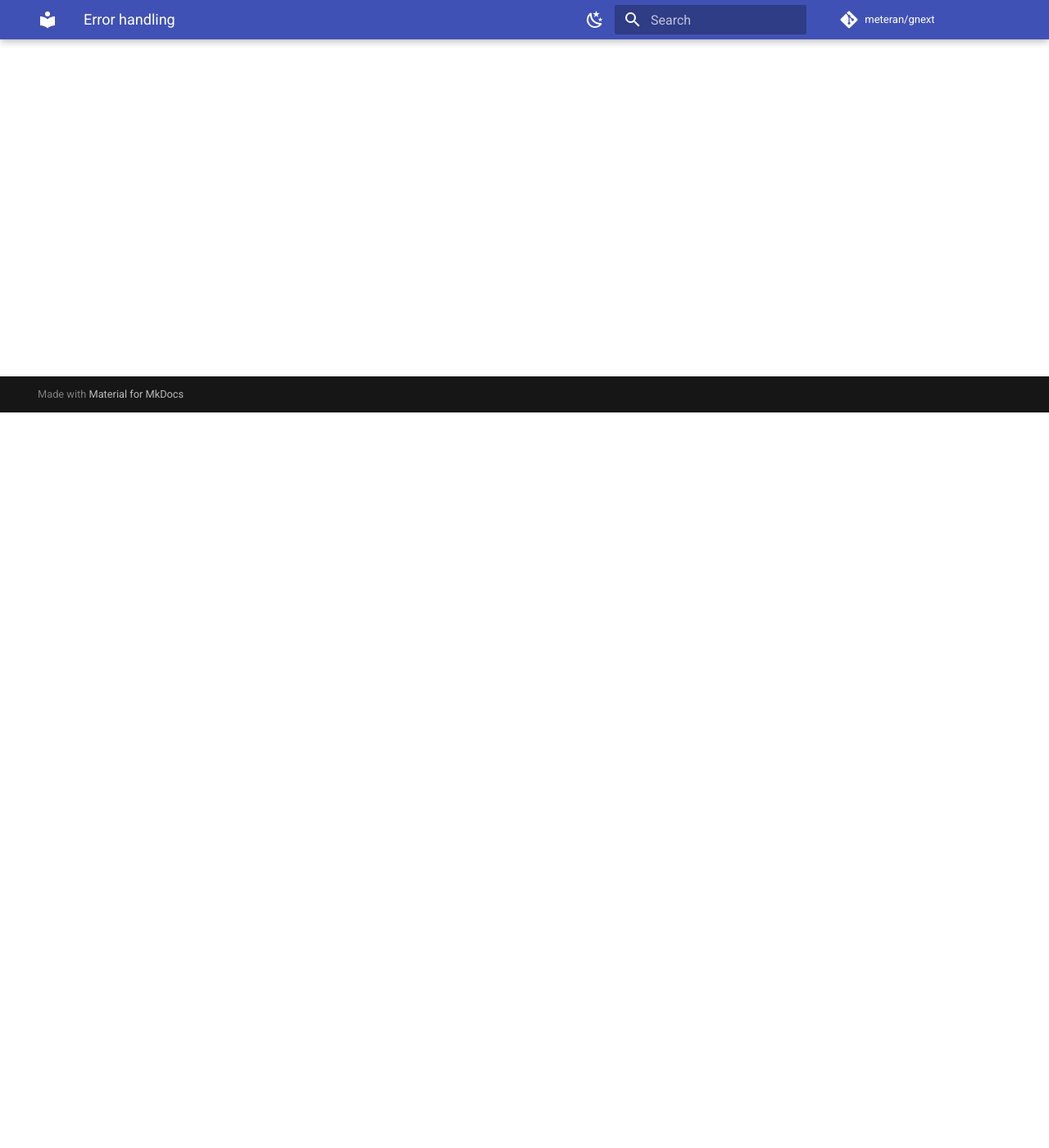
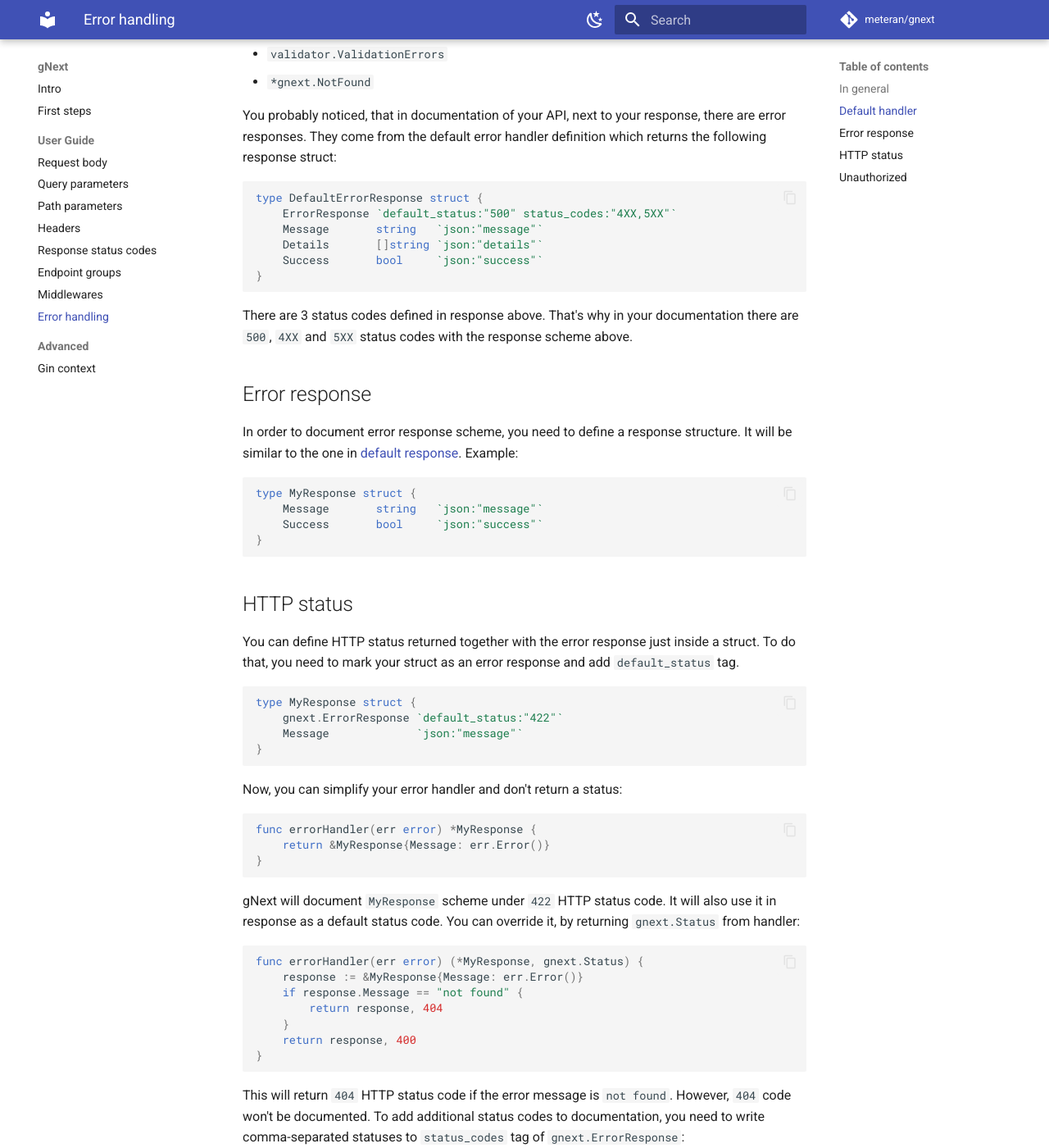
Before and after one commit to meteran/gnext, an MkDocs documentation site: the page built from documentation/docs/user-guide/error-handling.md, in a window 1280 px wide and 1400 px high, scrolled down 897 px. Shown: the whole window at 82% size. Built offline with MkDocs 1.6.1 and Material for MkDocs 9.7.7, drawn with Linux system fonts in a browser that asks for light colours; comment, search, counter and statistics services are not loaded; some of the changed text lies outside the part shown.

Commit message:
error handling docs

````diff
--- a/documentation/docs/user-guide/error-handling.md
+++ b/documentation/docs/user-guide/error-handling.md
@@ -1 +1,174 @@
-TBD
+# Error handling
+
+## In general
+Whenever a middleware or handler returns a value which implements `error` interface, the execution flow is frozen and appropriate error handler is called.
+To create an error handler, you need to implement a function with the following  rules:
+
+1. Takes exactly one argument, which type implements `error` interface.
+2. Can not return an `error`.
+3. Values returned from error handler behave similarly like from a middleware.
+4. Should return a response, because the handler might not be called.
+
+The simplest example can look like:
+
+```go
+func errorHandler(err error) (string, gnext.Status) {
+	return err.Error(), 500
+}
+```
+
+Register it in the router:
+
+```go
+r.OnError(errorHandler)
+```
+
+Now every returned error will be handled by our custom error handler.
+
+## Default handler
+If you don't register any error handler, the default one will be called, which gracefully handles the following errors:
+
+* `*json.SyntaxError`
+* `*json.UnmarshalTypeError`
+* `validator.ValidationErrors`
+* `*gnext.NotFound`
+
+You probably noticed, that in documentation of your API, next to your response, there are error responses.
+They come from the default error handler definition which returns the following response struct:
+
+```go
+type DefaultErrorResponse struct {
+	ErrorResponse `default_status:"500" status_codes:"4XX,5XX"`
+	Message       string   `json:"message"`
+	Details       []string `json:"details"`
+	Success       bool     `json:"success"`
+}
+```
+
+There are 3 status codes defined in response above.
+That's why in your documentation there are `500`, `4XX` and `5XX` status codes with the response scheme above.
+
+
+## Error response
+
+In order to document error response scheme, you need to define a response structure.
+It will be similar to the one in [default response](#default-handler).
+Example:
+
+```go
+type MyResponse struct {
+	Message       string   `json:"message"`
+	Success       bool     `json:"success"`
+}
+```
+
+## HTTP status
+
+You can define HTTP status returned together with the error response just inside a struct.
+To do that, you need to mark your struct as an error response and add `default_status` tag.
+
+```go
+type MyResponse struct {
+	gnext.ErrorResponse `default_status:"422"`
+	Message             `json:"message"`
+}
+```
+
+Now, you can simplify your error handler and don't return a status:
+
+```go
+func errorHandler(err error) *MyResponse {
+    return &MyResponse{Message: err.Error()}
+}
+```
+
+gNext will document `MyResponse` scheme under `422` HTTP status code. It will also use it in response as a default status code.
+You can override it, by returning `gnext.Status` from handler:
+
+```go
+func errorHandler(err error) (*MyResponse, gnext.Status) {
+	response := &MyResponse{Message: err.Error()}
+	if response.Message == "not found" {
+		return response, 404
+    }
+    return response, 400
+}
+```
+
+This will return `404` HTTP status code if the error message is `not found`. However, `404` code won't be documented.
+To add additional status codes to documentation, you need to write comma-separated statuses to `status_codes` tag of `gnext.ErrorResponse`:
+
+```go
+type MyResponse struct {
+	gnext.ErrorResponse `default_status:"422" status_codes:"400,404"`
+	Message             `json:"message"`
+}
+```
+
+Now you will see the error response with all three codes.
+
+!!! warning "Warning"
+    OpenAPI v3 scheme keeps responses in a map: status code -> response schema.
+    This means, it is not possible to document more than one response scheme for one status code.
+    If you register more than one response with the same status code, the random one will be exposed in documentation.
+
+## Unauthorized
+Let's extend our example from [authorization middleware](../middlewares/#authorization) and add proper error handling:
+
+```go title="example.go"
+package main
+
+import (
+	"github.com/meteran/gnext"
+	"log"
+	"net/http"
+)
+
+func handler(userId int, actor *User) (*User, gnext.Status) {
+	log.Printf("actor: %v", actor)
+	for _, usr := range users {
+		if usr.Id == userId {
+			return usr, http.StatusOK
+		}
+	}
+	return nil, http.StatusNotFound
+}
+
+func main() {
+	r := gnext.Router()
+
+	r.Use(gnext.Middleware{
+		Before: authorizationMiddleware,
+	})
+
+	r.GET("/users/:id/", handler)
+	_ = r.Run("", "8080")
+}
+```
+
+```go title="users.go"
+package main
+
+import "github.com/meteran/gnext"
+
+type User struct {
+	gnext.Response
+	Id    int    `json:"id"`
+	Name  string `json:"name"`
+	Age   int    `json:"age"`
+	Token string `json:"-"`
+}
+
+var users = []*User{
+	{
+		Id:    0,
+		Name:  "Krzesimir",
+		Age:   34,
+		Token: "token-1",
+	},
+}
+```
+
+This time just one user is enough. We will focus on errors.
+As described in the [authorization middleware](../middlewares/#authorization) page, if we don't provide a valid token, we get a 500 HTTP status code.
+This not an intended behavior, since if the user is not authorized we should return 401 status code.
````
